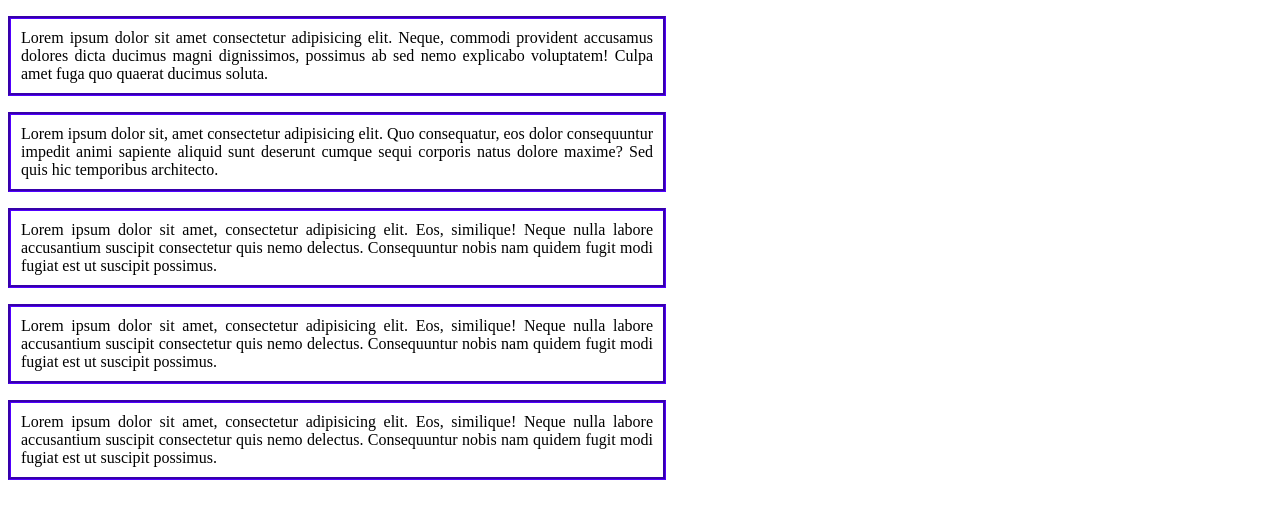
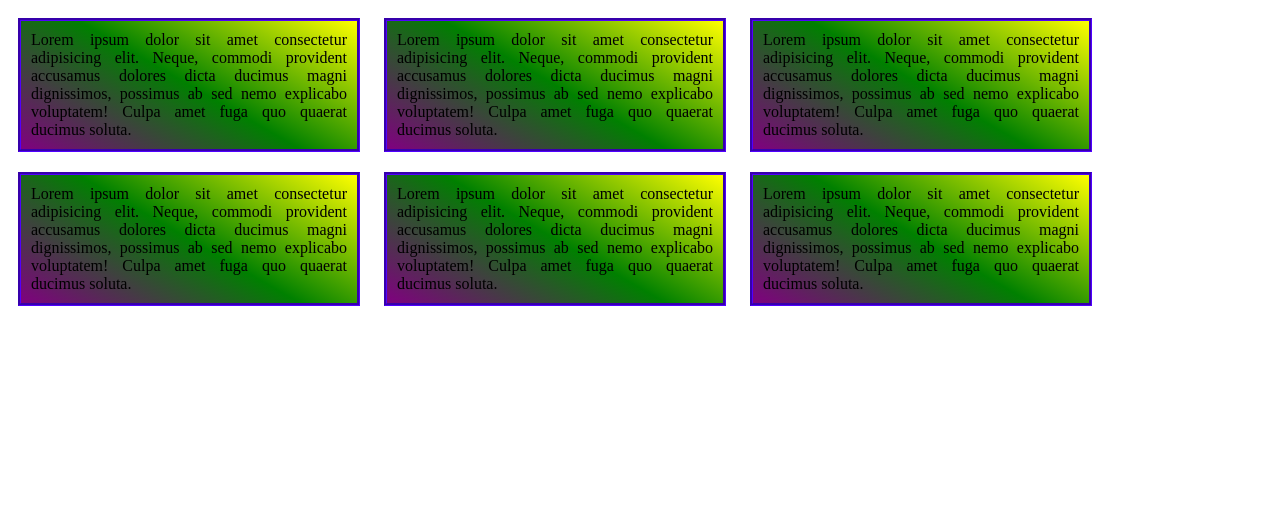
Before and after one commit to deepaksingh09/HTML-Basics-, a plain HTML site: page para/selectors_para.html in a window 1280 px wide. Drawn offline with Linux system fonts and the light colour scheme.

Commit message:
Css file updated

```diff
--- a/para/selectors_para.css
+++ b/para/selectors_para.css
@@ -1,8 +1,12 @@
 p{
     border: 3px groove rgb(81, 0, 255);
-    width: 50%;
+    width: 25%;
     padding:10px;
     text-align:justify;
-    font-family: comic;
+    font-family: comic sans-serif;
+    display:inline-block ;
+    margin: 10px;
+    background: linear-gradient(30deg,purple,green,yellow);
+
 
 }
--- a/para/selectors_para.html
+++ b/para/selectors_para.html
@@ -12,22 +12,27 @@
         Neque, commodi provident accusamus dolores dicta ducimus
         magni dignissimos, possimus ab sed nemo explicabo voluptatem!
          Culpa amet fuga quo quaerat ducimus soluta.</p>
-    <p>Lorem ipsum dolor sit, amet consectetur adipisicing elit.
-       Quo consequatur, eos dolor consequuntur impedit animi sapiente
-       aliquid sunt deserunt cumque sequi corporis natus dolore maxime?
-        Sed quis hic temporibus architecto.</p>
-    <p>Lorem ipsum dolor sit amet, consectetur adipisicing elit.
-        Eos, similique! Neque nulla labore accusantium suscipit consectetur
-        quis nemo delectus. Consequuntur nobis nam quidem fugit modi fugiat
-        est ut suscipit possimus.</p>
-    <p>Lorem ipsum dolor sit amet, consectetur adipisicing elit.
-        Eos, similique! Neque nulla labore accusantium suscipit consectetur
-        quis nemo delectus. Consequuntur nobis nam quidem fugit modi fugiat
-        est ut suscipit possimus.</p>
-    <p>Lorem ipsum dolor sit amet, consectetur adipisicing elit.
-        Eos, similique! Neque nulla labore accusantium suscipit consectetur
-        quis nemo delectus. Consequuntur nobis nam quidem fugit modi fugiat
-        est ut suscipit possimus.</p>
+    <p>Lorem ipsum dolor sit amet consectetur adipisicing elit.
+        Neque, commodi provident accusamus dolores dicta ducimus
+        magni dignissimos, possimus ab sed nemo explicabo voluptatem!
+         Culpa amet fuga quo quaerat ducimus soluta.</p>
+    <p>Lorem ipsum dolor sit amet consectetur adipisicing elit.
+        Neque, commodi provident accusamus dolores dicta ducimus
+        magni dignissimos, possimus ab sed nemo explicabo voluptatem!
+         Culpa amet fuga quo quaerat ducimus soluta.</p>
+    <p>Lorem ipsum dolor sit amet consectetur adipisicing elit.
+        Neque, commodi provident accusamus dolores dicta ducimus
+        magni dignissimos, possimus ab sed nemo explicabo voluptatem!
+         Culpa amet fuga quo quaerat ducimus soluta.</p>
+    <p>Lorem ipsum dolor sit amet consectetur adipisicing elit.
+        Neque, commodi provident accusamus dolores dicta ducimus
+        magni dignissimos, possimus ab sed nemo explicabo voluptatem!
+         Culpa amet fuga quo quaerat ducimus soluta.</p>
+         <p>Lorem ipsum dolor sit amet consectetur adipisicing elit.
+            Neque, commodi provident accusamus dolores dicta ducimus
+            magni dignissimos, possimus ab sed nemo explicabo voluptatem!
+             Culpa amet fuga quo quaerat ducimus soluta.</p>
+
 
 </body>
 </html>
```
